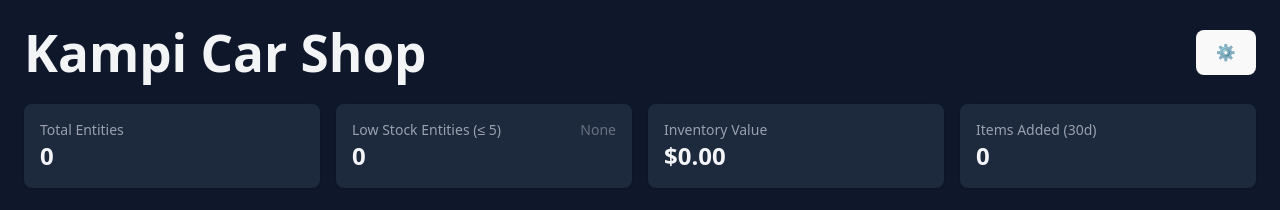
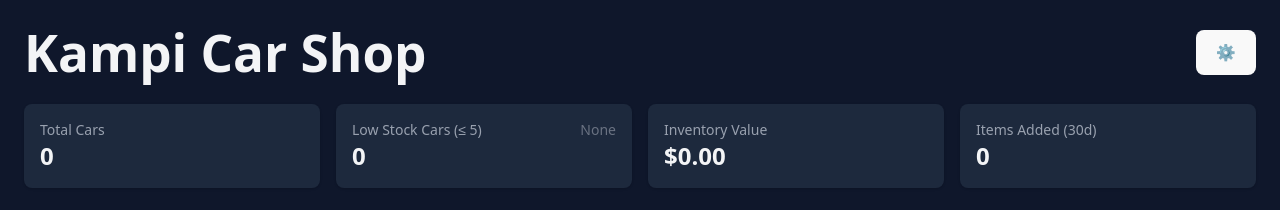
Before and after one commit to lucaskampi/inventory-frontend, a React (Vite) app: page / in a window 1280 px wide. Shown: the top 210 px of the page. Built offline with nearby package versions, Linux system fonts and the light colour scheme; no server answers.

Commit message:
fix: changing entity name to car

```diff
--- a/src/components/Cards.tsx
+++ b/src/components/Cards.tsx
@@ -84,14 +84,14 @@ export default function Cards({ entities, lowStockThreshold = 5, currency = 'USD
     <>
     <section className="grid grid-cols-1 sm:grid-cols-2 lg:grid-cols-4 gap-4 mb-6">
         <div className="bg-slate-800 rounded-lg p-4 shadow">
-          <div className="text-sm text-gray-400">Total Entities</div>
+          <div className="text-sm text-gray-400">Total Cars</div>
           <div className="text-2xl font-bold">{total}</div>
         </div>
 
         <div className="bg-slate-800 rounded-lg p-4 shadow">
           <div className="flex justify-between items-start">
             <div>
-              <div className="text-sm text-gray-400">Low Stock Entities (&le; {lowStockThreshold})</div>
+              <div className="text-sm text-gray-400">Low Stock Cars (&le; {lowStockThreshold})</div>
               <div className="text-2xl font-bold">{lowStockItems}</div>
             </div>
             <div className="text-sm text-gray-400 text-right">
```
